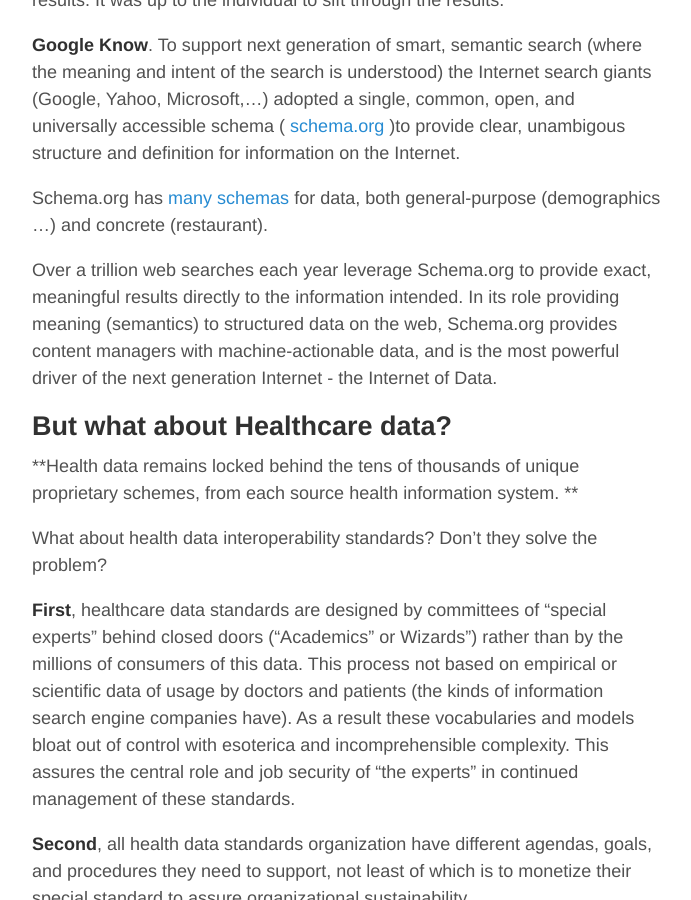
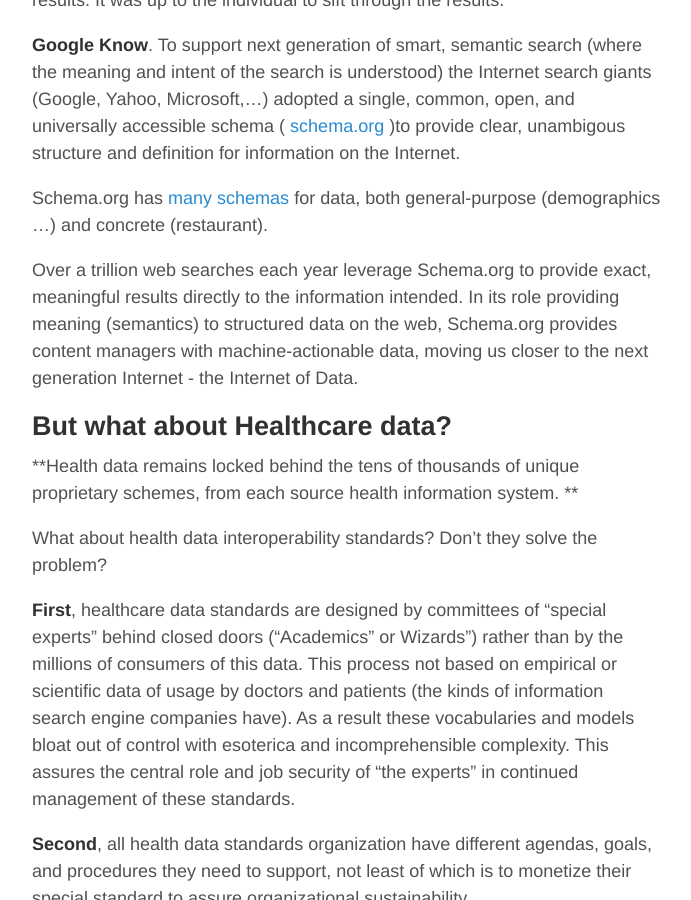
Before and after one commit to healthschema/healthschema.github.io, a Jekyll site: the page built from _posts/2015-08-07-hello-schema-org.md, in a window 1280 px wide and 900 px high, scrolled down 417 px. Shown: the whole window, without its empty margins (293-984 px from the left). Built offline with Jekyll 4.4.1, drawn with Linux system fonts in a browser that asks for light colours.

Commit message:
update search

```diff
--- a/_posts/2015-08-07-hello-schema-org.md
+++ b/_posts/2015-08-07-hello-schema-org.md
@@ -15,7 +15,7 @@
 
 Schema.org has [many schemas](http://schema.org/docs/schemas.html) for data, both general-purpose (demographics ...) and concrete (restaurant).
 
-Over a trillion web searches each year leverage Schema.org to provide exact, meaningful results directly to the information intended. In its role providing meaning (semantics) to structured data on the web, Schema.org provides content managers with machine-actionable data, and is the most powerful driver of the next generation Internet - the Internet of Data.
+Over a trillion web searches each year leverage Schema.org to provide exact, meaningful results directly to the information intended. In its role providing meaning (semantics) to structured data on the web, Schema.org provides content managers with machine-actionable data, moving us closer to the next generation Internet - the Internet of Data.
 
 But what about Healthcare data?
 -----
```
